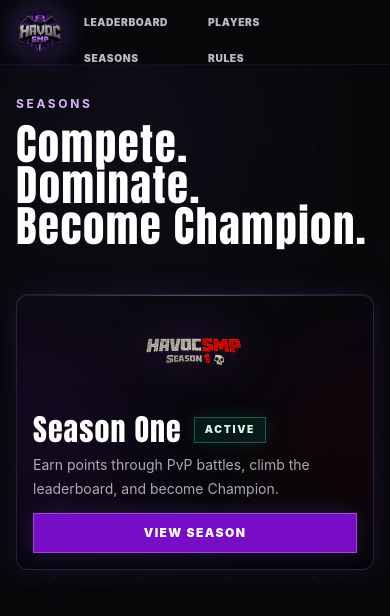
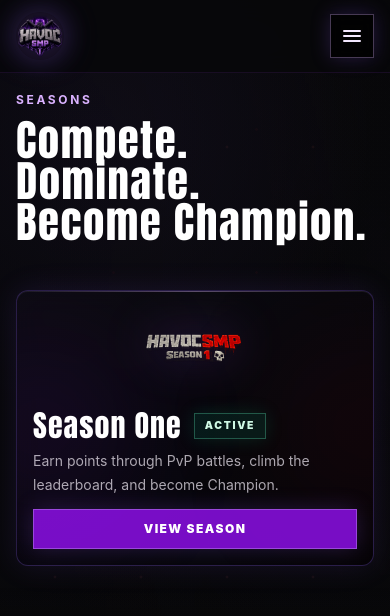
Before and after one commit to JanusIbasco-dev/Havoc, a Next.js app in the folder website/: page /seasons in a window 390 px wide. Shown: the top 616 px of the page. Built offline with nearby package versions, Linux system fonts and the light colour scheme.

Commit message:
Update website layout and styles

```diff
--- a/website/src/app/globals.css
+++ b/website/src/app/globals.css
@@ -153,18 +153,20 @@
   transform: translateX(-50%) scaleX(0);
 }
 
-.mobile-header-nav {
-  position: fixed;
-  top: 9px;
-  left: 86px;
-  z-index: 70;
-  width: min(250px, calc(100vw - 102px));
-  display: grid;
+.mobile-menu-wrapper {
+  display: block;
 }
 
-@media (min-width: 768px) {
-  .mobile-header-nav {
-    display: none !important;
+.mobile-menu-button {
+  position: fixed;
+  top: 14px;
+  left: calc(min(100vw, 390px) - 60px);
+  z-index: 90;
+}
+
+@media (min-width: 1024px) {
+  .mobile-menu-wrapper {
+    display: none;
   }
 }
 
@@ -467,25 +469,12 @@
 }
 
 @media (min-width: 320px) and (max-width: 767px) {
-  .mobile-header-nav {
-    left: 80px;
-    width: min(240px, calc(100vw - 96px));
-  }
-
   .glass-panel {
     background: linear-gradient(145deg, rgba(12, 12, 18, 0.88), rgba(5, 5, 8, 0.92));
   }
 }
 
 @media (max-width: 374px) {
-  .mobile-header-nav {
-    left: 76px;
-    width: calc(100vw - 88px);
-    column-gap: 6px;
-    font-size: 0.56rem;
-    letter-spacing: 0.03em;
-  }
-
   .mobile-hero-title {
     font-size: clamp(1.95rem, 10vw, 2.22rem);
     line-height: 0.98;
--- a/website/src/app/layout.tsx
+++ b/website/src/app/layout.tsx
@@ -18,17 +18,28 @@
   return (
     <html lang="en">
       <body>
-        <header className="fixed inset-x-0 top-0 z-50 border-b border-purple-500/10 bg-[#08080a]/84 backdrop-blur-md md:bg-[#08080a]/70">
-          <div className="mx-auto flex max-w-7xl items-center justify-between gap-3 px-4 py-2 md:px-5 md:py-3">
+        <header className="fixed inset-x-0 top-0 z-50 border-b border-purple-500/10 bg-[#08080a]/86 backdrop-blur-md md:bg-[#08080a]/70">
+          <div className="relative mx-auto flex h-[72px] max-w-7xl items-center justify-between gap-3 px-4 md:h-auto md:px-5 md:py-3">
             <Link href="/" aria-label="Seasons" className="grid h-12 w-12 shrink-0 place-items-center rounded-full bg-purple-500/[0.03] shadow-[0_0_30px_rgba(139,92,246,0.18)] md:h-[74px] md:w-[74px]">
               <Image src="/HavocLogo.png" alt="Havoc logo" width={74} height={74} className="h-12 w-12 object-contain drop-shadow-[0_0_18px_rgba(139,92,246,0.32)] md:h-[74px] md:w-[74px]" priority />
             </Link>
-            <nav className="mobile-header-nav grid grid-cols-2 gap-x-2 gap-y-1 text-left text-[0.58rem] font-black uppercase leading-none tracking-[0.06em] text-purple-100/78 min-[375px]:text-[0.64rem]">
-              <Link className="min-h-8 px-1 py-2 transition hover:text-white" href="/leaderboard">Leaderboard</Link>
-              <Link className="min-h-8 px-1 py-2 transition hover:text-white" href="/players">Players</Link>
-              <Link className="min-h-8 px-1 py-2 transition hover:text-white" href="/seasons">Seasons</Link>
-              <Link className="min-h-8 px-1 py-2 text-red-200 transition hover:text-white" href="/#rules">Rules</Link>
-            </nav>
+            <details className="mobile-menu-wrapper">
+              <summary aria-label="Toggle navigation menu" className="mobile-menu-button grid h-11 w-11 cursor-pointer list-none place-items-center border border-purple-300/32 bg-black/68 text-purple-100 shadow-[0_0_20px_rgba(139,92,246,0.22)] backdrop-blur transition hover:border-purple-200/70 hover:text-white [&::-webkit-details-marker]:hidden">
+                <svg viewBox="0 0 24 24" className="h-6 w-6" fill="none" stroke="currentColor" strokeWidth="2" strokeLinecap="round">
+                  <path d="M4 7h16" />
+                  <path d="M4 12h16" />
+                  <path d="M4 17h16" />
+                </svg>
+              </summary>
+              <div className="fixed left-0 top-[72px] z-[80] w-full border-t border-purple-500/20 bg-black/95 px-4 py-3 shadow-[0_18px_42px_rgba(0,0,0,0.56)] backdrop-blur-xl">
+                <nav className="mx-auto grid max-w-7xl gap-1 text-sm font-black uppercase tracking-[0.14em] text-purple-100/78">
+                  <Link className="block w-full px-1 py-3 transition hover:text-white" href="/leaderboard">Leaderboard</Link>
+                  <Link className="block w-full px-1 py-3 transition hover:text-white" href="/players">Players</Link>
+                  <Link className="block w-full px-1 py-3 transition hover:text-white" href="/seasons">Seasons</Link>
+                  <Link className="block w-full px-1 py-3 text-red-200 transition hover:text-white" href="/#rules">Rules</Link>
+                </nav>
+              </div>
+            </details>
             <Navbar />
           </div>
         </header>
--- a/website/src/app/page.tsx
+++ b/website/src/app/page.tsx
@@ -28,9 +28,9 @@
       <div className="ember-field pointer-events-none fixed inset-0 opacity-24" />
       <div className="pointer-events-none fixed bottom-0 left-0 right-0 h-64 bg-gradient-to-t from-[#08080a] via-[#08080a]/70 to-transparent" />
 
-      <main className="relative mx-0 w-full max-w-[390px] px-4 pb-10 pt-20 sm:px-5 md:mx-auto md:max-w-7xl md:pt-28">
+      <main className="relative mx-0 w-full max-w-[390px] px-4 pb-10 pt-[76px] sm:px-5 md:mx-auto md:max-w-7xl md:pt-28">
         <MotionReveal>
-          <section id="seasons" className="grid min-h-[auto] items-center gap-8 py-7 sm:min-h-[340px] sm:py-8 lg:grid-cols-[minmax(0,0.92fr)_minmax(0,1.08fr)]">
+          <section id="seasons" className="grid min-h-[auto] items-center gap-8 py-5 sm:min-h-[340px] sm:py-8 lg:grid-cols-[minmax(0,0.92fr)_minmax(0,1.08fr)]">
             <div className="min-w-0 max-w-2xl bg-black/26 py-2 backdrop-blur-[1px] sm:bg-transparent sm:backdrop-blur-0">
               <p className="blocky-title text-xs uppercase tracking-[0.18em] text-purple-300 sm:text-base sm:tracking-[0.32em]">{currentSeason.name}</p>
               <h1 className="mobile-hero-title blocky-title mt-3 max-w-full text-[clamp(2.12rem,10.8vw,2.8rem)] leading-[0.96] text-white drop-shadow-[0_0_26px_rgba(0,0,0,0.95)] min-[390px]:text-[clamp(2.35rem,9.5vw,2.9rem)] sm:mt-4 sm:text-5xl sm:leading-[0.98] lg:text-6xl">
--- a/website/src/app/players/page.tsx
+++ b/website/src/app/players/page.tsx
@@ -18,7 +18,7 @@
   const ranks = getRankMap(players);
 
   return (
-    <div className="relative min-h-screen overflow-hidden px-4 pb-12 pt-20 sm:px-5 md:pt-28">
+    <div className="relative min-h-screen overflow-hidden px-4 pb-12 pt-[76px] sm:px-5 md:pt-28">
       <div className="cinematic-overlay pointer-events-none fixed inset-0" />
       <div className="noise-overlay pointer-events-none fixed inset-0 opacity-[0.035]" />
       <div className="ember-field pointer-events-none fixed inset-0 opacity-20" />
--- a/website/src/app/seasons/[seasonId]/page.tsx
+++ b/website/src/app/seasons/[seasonId]/page.tsx
@@ -21,7 +21,7 @@
   }
 
   return (
-    <div className="relative min-h-screen overflow-hidden px-4 pb-12 pt-20 sm:px-5 md:pt-28">
+    <div className="relative min-h-screen overflow-hidden px-4 pb-12 pt-[76px] sm:px-5 md:pt-28">
       <div className="cinematic-overlay pointer-events-none fixed inset-0" />
       <div className="noise-overlay pointer-events-none fixed inset-0 opacity-[0.035]" />
       <div className="ember-field pointer-events-none fixed inset-0 opacity-20" />
--- a/website/src/app/seasons/page.tsx
+++ b/website/src/app/seasons/page.tsx
@@ -5,7 +5,7 @@
 
 export default function SeasonsPage() {
   return (
-    <div className="relative min-h-screen overflow-hidden px-4 pb-12 pt-20 sm:px-5 md:pt-28">
+    <div className="relative min-h-screen overflow-hidden px-4 pb-12 pt-[76px] sm:px-5 md:pt-28">
       <div className="cinematic-overlay pointer-events-none fixed inset-0" />
       <div className="noise-overlay pointer-events-none fixed inset-0 opacity-[0.035]" />
       <div className="ember-field pointer-events-none fixed inset-0 opacity-20" />
--- a/website/src/components/Navbar.tsx
+++ b/website/src/components/Navbar.tsx
@@ -14,7 +14,7 @@
   const pathname = usePathname();
 
   return (
-    <nav className="nav-underline-group hidden min-w-0 flex-1 items-center justify-end gap-5 text-sm font-black uppercase tracking-[0.18em] text-purple-100/70 md:flex">
+    <nav className="nav-underline-group hidden min-w-0 flex-1 items-center justify-end gap-5 text-sm font-black uppercase tracking-[0.18em] text-purple-100/70 lg:flex">
       {navItems.map((item) => {
         const active = isActive(pathname, item.activePath);
         return (
```
Also changed, not shown: website/imgs/S1logo.png (added).
